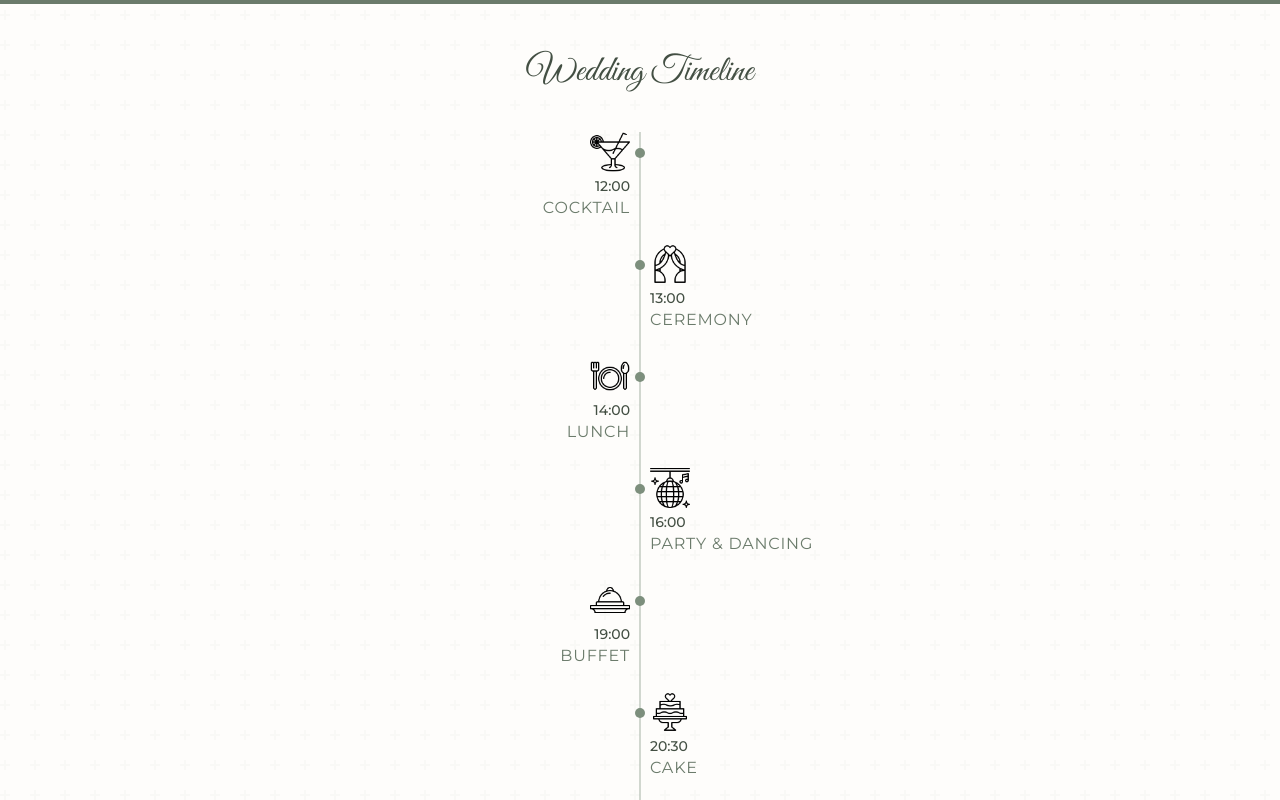
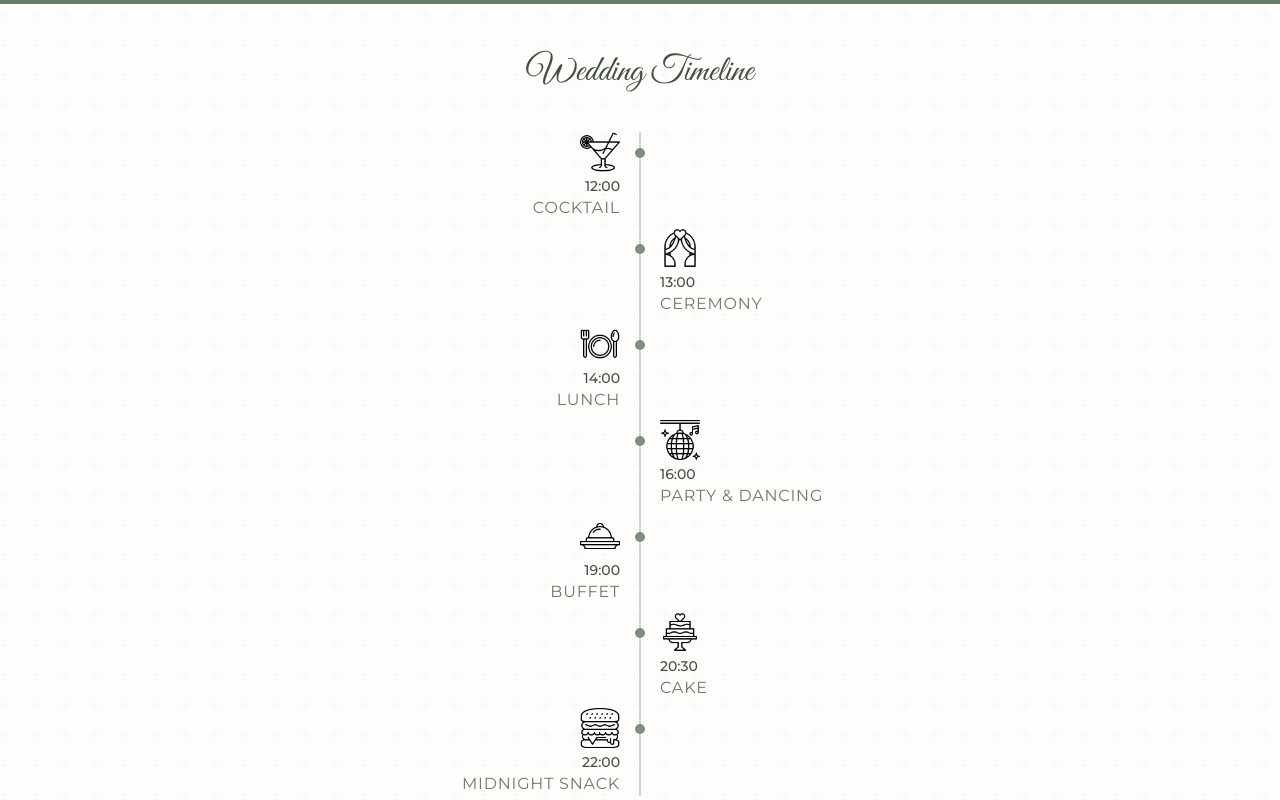
Before and after one commit to carvalho2707/wedding, a React (Vite) app: page / in a window 1280 px wide. Shown: the part 920-1720 px from the top of the page. Built offline with nearby package versions, Linux system fonts and the light colour scheme; no server answers.

Commit message:
refine timeline layout with better alignment and spacing adjustments

```diff
--- a/src/components/Timeline.tsx
+++ b/src/components/Timeline.tsx
@@ -24,7 +24,7 @@ export default function Timeline() {
           {/* Vertical line */}
           <div className="absolute left-1/2 -translate-x-1/2 top-0 bottom-0 w-px bg-sage-300" />
 
-          <div className="flex flex-col gap-6">
+          <div className="flex flex-col gap-2">
             {events.map((event, index) => {
               const isLeft = index % 2 === 0
 
@@ -33,7 +33,7 @@ export default function Timeline() {
                   {/* Dot on line - absolutely positioned at center */}
                   <div className="absolute left-1/2 -translate-x-1/2 top-4 w-2.5 h-2.5 bg-sage-400 rounded-full z-10" />
 
-                  <div className="grid grid-cols-2 gap-5">
+                  <div className="grid grid-cols-2 gap-10">
                     {/* Left content */}
                     <div className={`flex flex-col ${isLeft ? 'items-end' : ''}`}>
                       {isLeft && (
```
